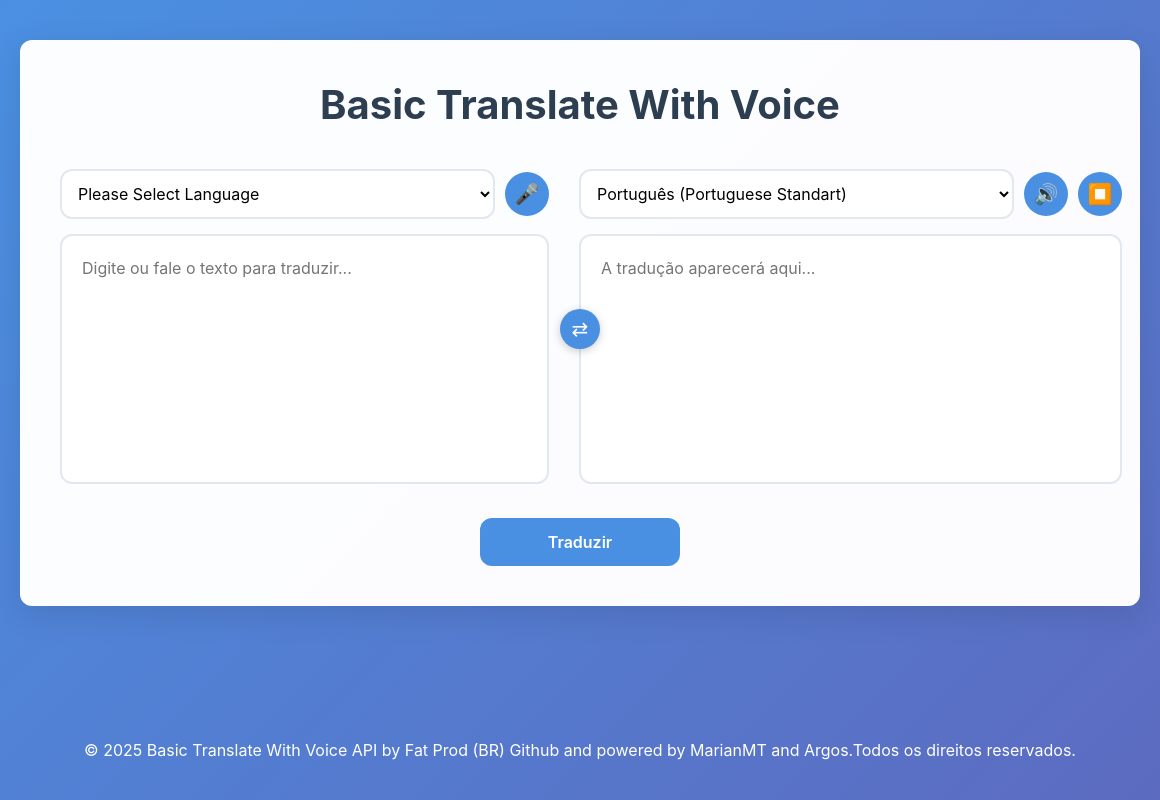
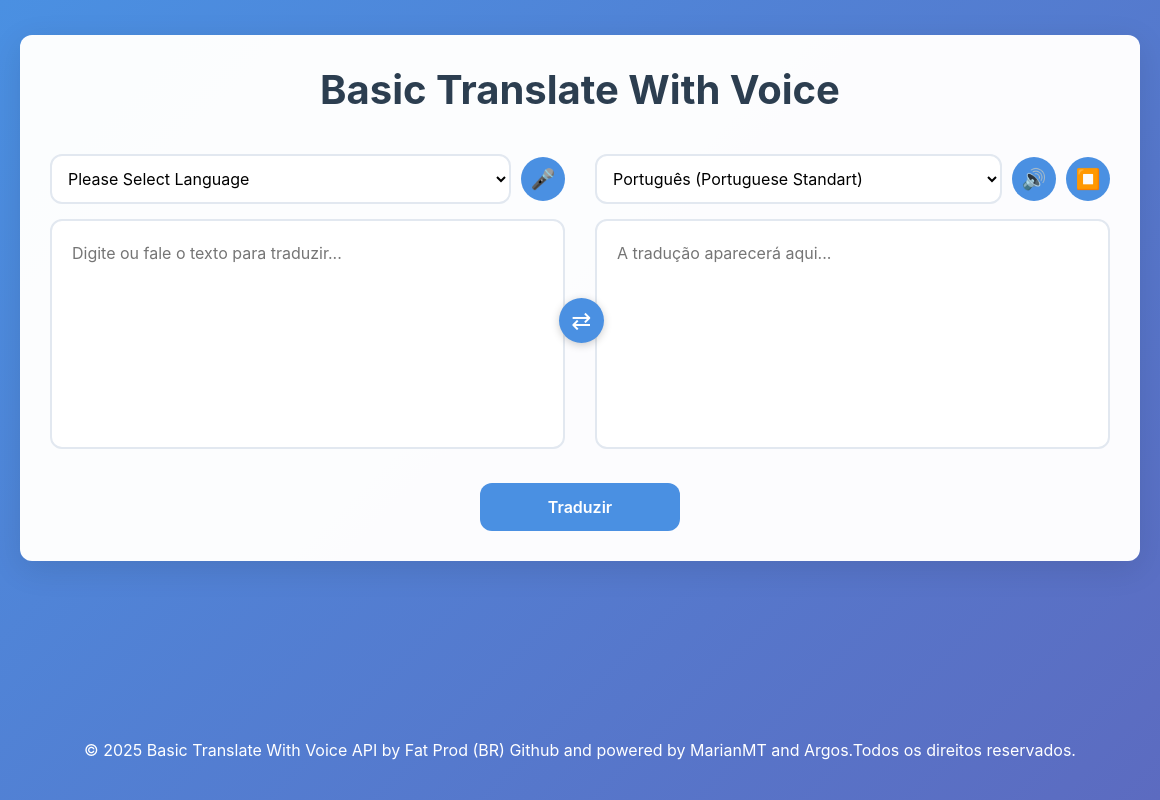
Before and after one commit to HugoFelipeDev2/Basic-Translate-With-Voice, a FastAPI app: page / in a window 1160 px wide. Run offline with FastAPI, Linux system fonts and the light colour scheme; some libraries are stand-ins or nearby versions.

Commit message:
index.html

```diff
--- a/templates/index.html
+++ b/templates/index.html
@@ -37,7 +37,7 @@
     max-width: 1200px;
     margin: 20px;
     background: rgba(255, 255, 255, 0.98);
-            padding: 40px;
+    padding: 20px;
     border-radius: var(--border-radius);
     box-shadow: var(--box-shadow);
 }
@@ -83,6 +83,7 @@
     font-size: 16px;
     background: #fff;
     transition: border-color 0.3s ease;
+    width: 100%;
 }
 
 .language-select:focus {
@@ -112,29 +113,30 @@
 
 .swap-button {
     position: absolute;
-            top: 50%;
-            left: 50%;
-            transform: translate(-50%, -50%);
+    top: 48%;
+    left: 48%;
+    transform: translate(-45%, -45%);
     z-index: 2;
     background: var(--primary-color);
     border: none;
     color: white;
     border-radius: 50%;
-            width: 40px;
-            height: 40px;
+    width: 45px;
+    height: 45px;
     cursor: pointer;
     transition: all 0.3s ease;
     display: flex;
     align-items: center;
     justify-content: center;
-            font-size: 20px;
+    font-size: 24px;
     box-shadow: 0 2px 8px rgba(0, 0, 0, 0.2);
 }
 
 .swap-button:hover {
     background: var(--secondary-color);
-            transform: translate(-50%, -50%) scale(1.1);
+    transform: translate(-15%, -15%) scale(1.1);
 }
+
 
 .control-button.active {
     background: #e74c3c;
@@ -149,7 +151,7 @@
 
 textarea {
     width: 100%;
-            height: 250px;
+    height: 200px;
     padding: 20px;
     border: 2px solid #e2e8f0;
     border-radius: var(--border-radius);
@@ -170,6 +172,7 @@
     gap: 20px;
     justify-content: center;
     margin-top: 30px;
+    flex-wrap: wrap;
 }
 
 .btn {
@@ -236,30 +239,119 @@
     100% { transform: rotate(360deg); }
 }
 
-        @media (max-width: 768px) {
+/* Media Queries - Mobile First Approach */
+@media (min-width: 500px) {
     .translation-box {
-                grid-template-columns: 1fr;
+        grid-template-columns: 1fr 1fr;
+    }
+
+    .swap-button {
+        transform: rotate(0deg);
+        margin-top: 0;
+    }
+
+    textarea {
+        height: 230px;
     }
 
     .container {
-                padding: 20px;
-                margin: 10px;
+        padding: 30px;
+        margin: 15px;
+    }
 }
 
-            h1 {
-                font-size: 2rem;
-                margin-bottom: 30px;
+@media (min-width: 800px) and (max-width: 1099px) {
+    .container {
+        padding: 30px;
+        margin: 15px;
+        max-width: 95%;
+    }
+
+    .translation-box {
+        gap: 25px;
+    }
+
+    .select-wrapper {
+        flex-direction: column;
+        align-items: stretch;
+    }
+
+    .language-select {
+        width: 100%;
+        font-size: 15px;
+        padding: 10px;
+    }
+
+    textarea {
+        height: 220px;
+        padding: 15px;
+        font-size: 15px;
     }
 
     .swap-button {
-                top: calc(50% - 20px);
-                transform: translate(-50%, -50%) rotate(90deg);
+        width: 36px;
+        height: 36px;
+        font-size: 18px;
     }
 
-            .swap-button:hover {
-                transform: translate(-50%, -50%) rotate(90deg) scale(1.1);
+    .control-button {
+        width: 40px;
+        height: 40px;
+        font-size: 18px;
+    }
+
+    .btn {
+        min-width: 180px;
+        padding: 12px 25px;
     }
 }
+
+@media (min-width: 800px) and (max-width: 920px) {
+    .container {
+        padding: 30px;
+        margin: 15px;
+        max-width: 95%;
+    }
+
+    .translation-box {
+        gap: 25px;
+    }
+
+    .select-wrapper {
+        flex-direction: column;
+        align-items: stretch;
+    }
+
+    .language-select {
+        width: 100%;
+        font-size: 15px;
+        padding: 10px;
+    }
+
+    textarea {
+        height: 220px;
+        padding: 15px;
+        font-size: 15px;
+    }
+
+    .swap-button {
+        width: 36px;
+        height: 36px;
+        font-size: 18px;
+    }
+
+    .control-button {
+        width: 40px;
+        height: 40px;
+        font-size: 18px;
+    }
+
+    .btn {
+        min-width: 180px;
+        padding: 12px 25px;
+    }
+}
+
     </style>
 
 <link rel="icon" type="image/x-icon" href="images/favicon.png" sizes="512x512"></head>
```
Lines whose indentation alone changed are shown as unchanged.
